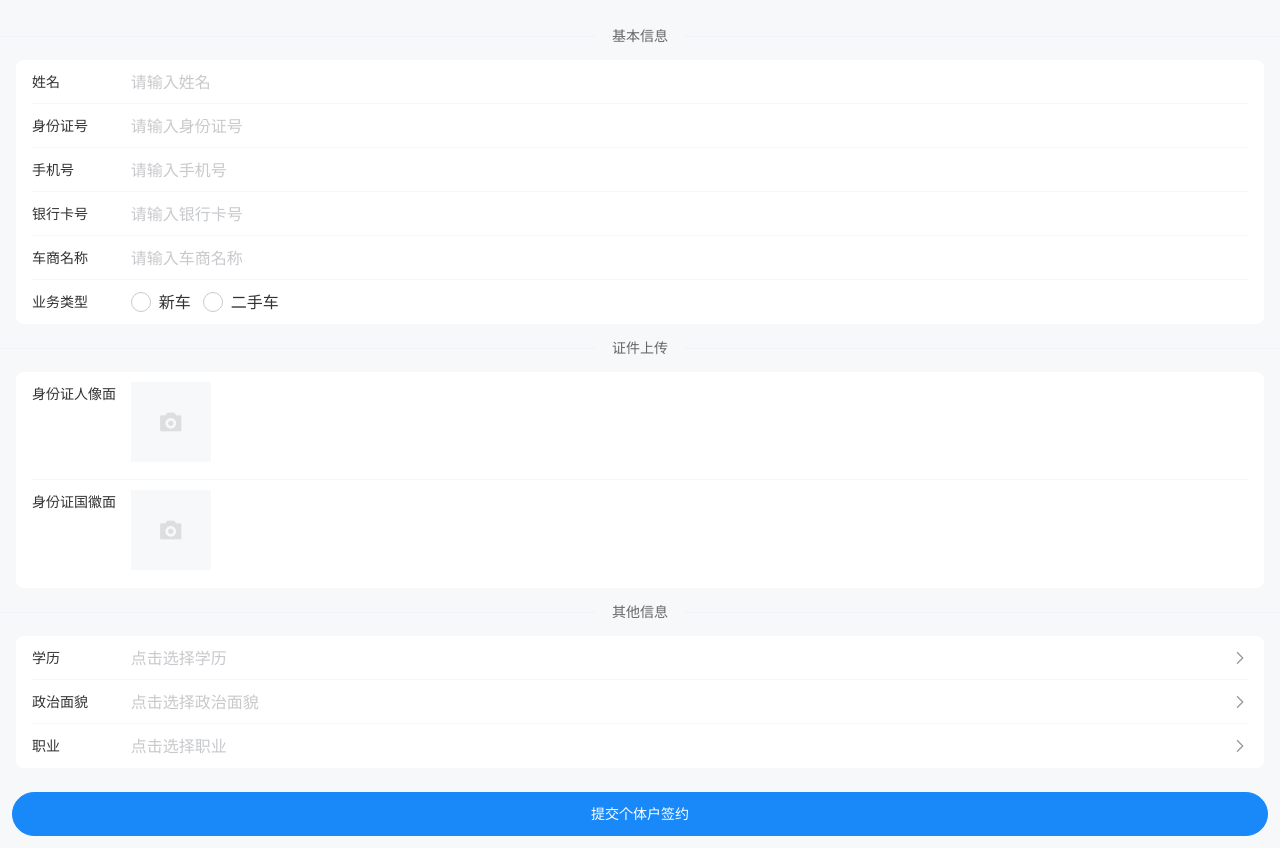
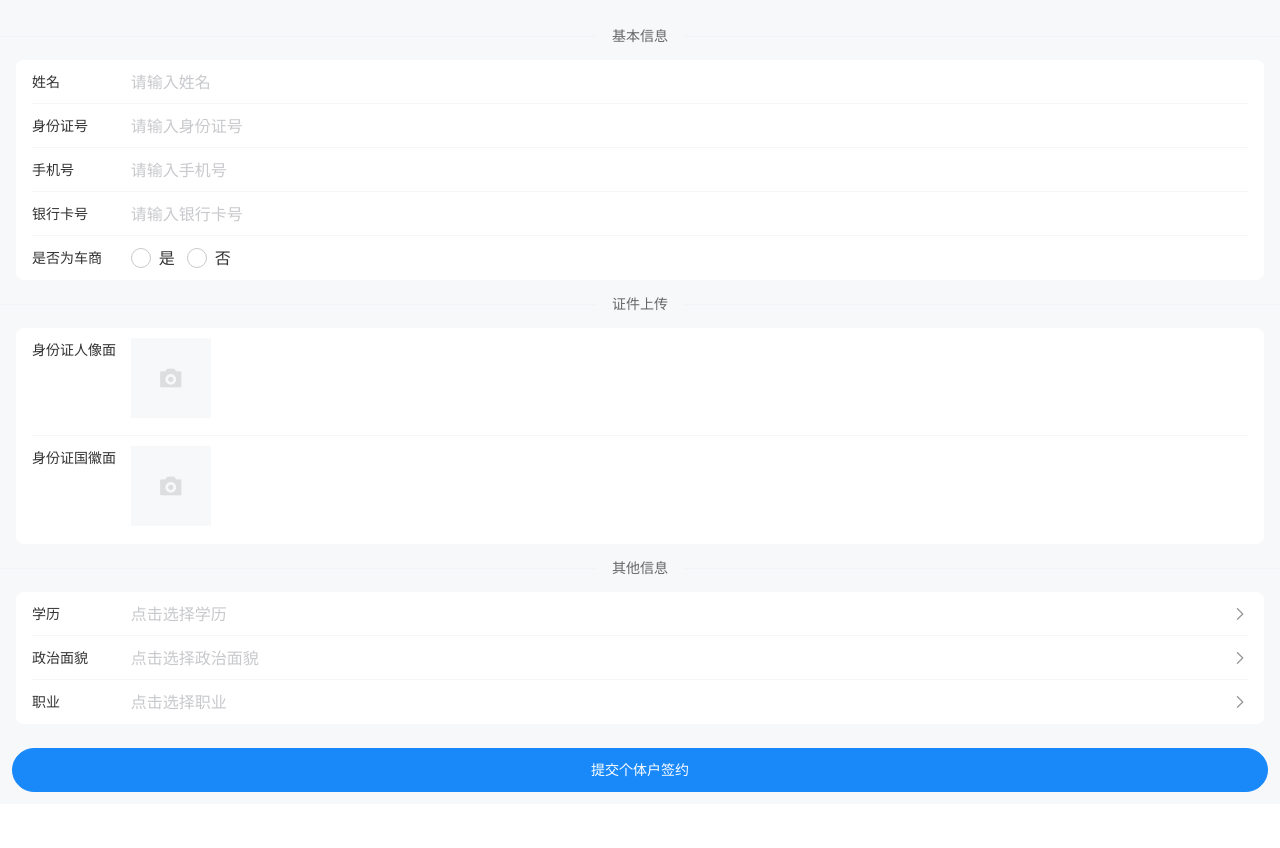
Before and after one commit to KillerDoraLi/yzt-individual, a Vue app: page /individual/register in a window 1280 px wide. After the commit the page ends 804 px from the top, so only its background shows below. Built offline with nearby package versions, Linux system fonts and the light colour scheme.

Commit message:
feat: 是否为车商

```diff
--- a/src/views/RegisterIndividual.vue
+++ b/src/views/RegisterIndividual.vue
@@ -47,16 +47,41 @@
             ]"
           />
           <van-field
+            name="is_car"
+            label="是否为车商"
+            :rules="[{ required: true, message: '是否为车商不能为空' }]"
+          >
+            <template #input>
+              <van-radio-group v-model="is_car" direction="horizontal">
+                <van-radio name="1">是</van-radio>
+                <van-radio name="2">否</van-radio>
+              </van-radio-group>
+            </template>
+          </van-field>
+          <van-field
+            v-if="is_car === '1'"
             v-model="dealer_name"
             name="dealer_name"
             label="车商名称"
             placeholder="请输入车商名称"
-            :rules="[{ required: true, message: '车商名称不能为空' }]"
+            :rules="[
+              {
+                required: is_car === '1' ? true : false,
+                message: '车商名称不能为空'
+              }
+            ]"
           />
           <van-field
+            v-if="is_car === '1'"
+            v-model="car_identification"
             name="car_identification"
             label="业务类型"
-            :rules="[{ required: true, message: '业务类型不能为空' }]"
+            :rules="[
+              {
+                required: is_car === '1' ? true : false,
+                message: '业务类型不能为空'
+              }
+            ]"
           >
             <template #input>
               <van-radio-group
@@ -260,6 +285,7 @@ const faceUploadId = ref('');
 const backUploadId = ref('');
 const dealer_name = ref('');
 const car_identification = ref('');
+const is_car = ref('');
 
 /* -------------------- Picker -------------------- */
 const showPicker = ref(false);
```
